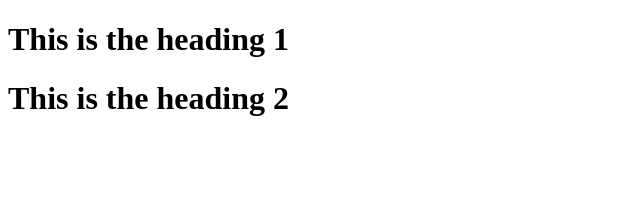
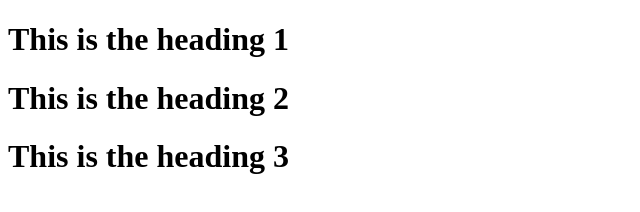
Before and after one commit to yousuf1806/sending-data, a plain HTML site: page index.html in a window 1280 px wide. Shown: the whole page, without its empty margins (0-640 px from the left). Drawn offline with Linux system fonts and the light colour scheme.

Commit message:
this is my third commit'
fdsvf

```diff
--- a/index.html
+++ b/index.html
@@ -8,5 +8,6 @@
 <body>
     <h1>This is the heading 1</h1>
     <h1>This is the heading 2</h1>
+    <h1>This is the heading 3</h1>
 </body>
 </html>
```
